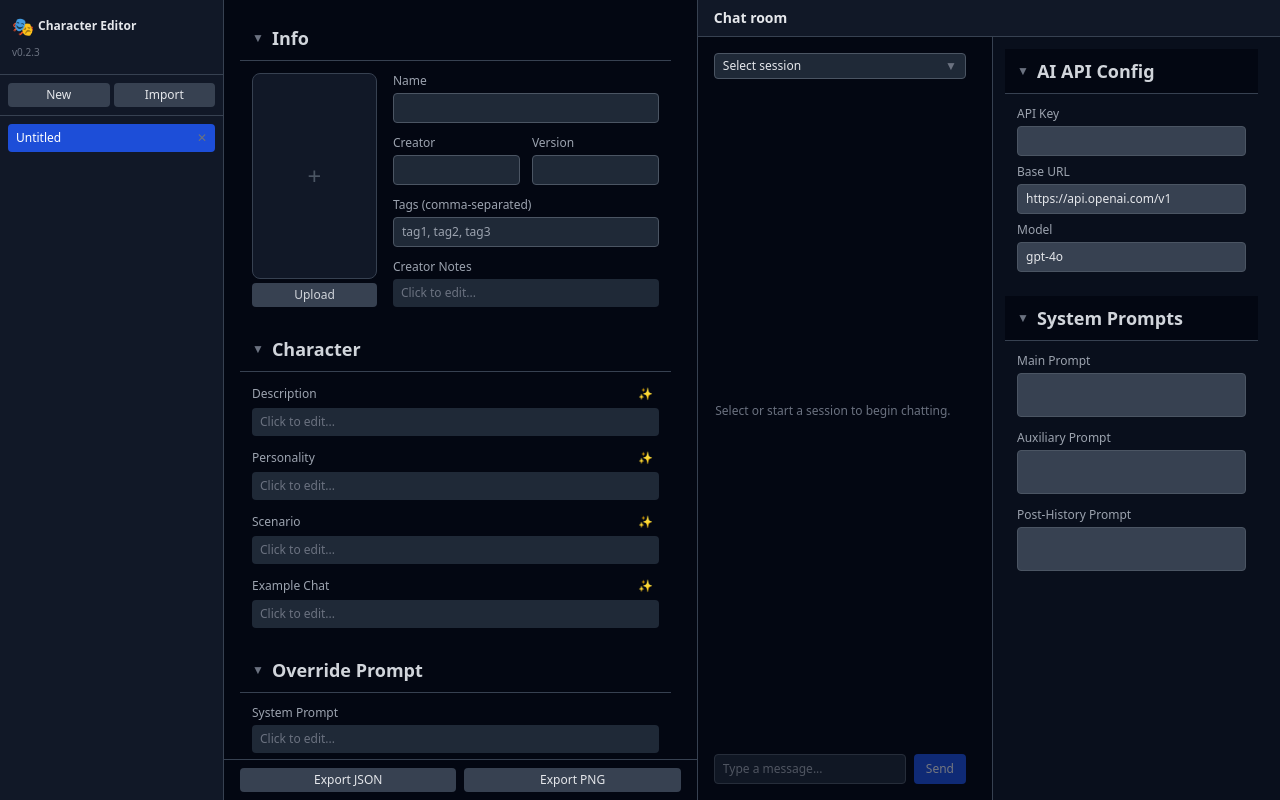
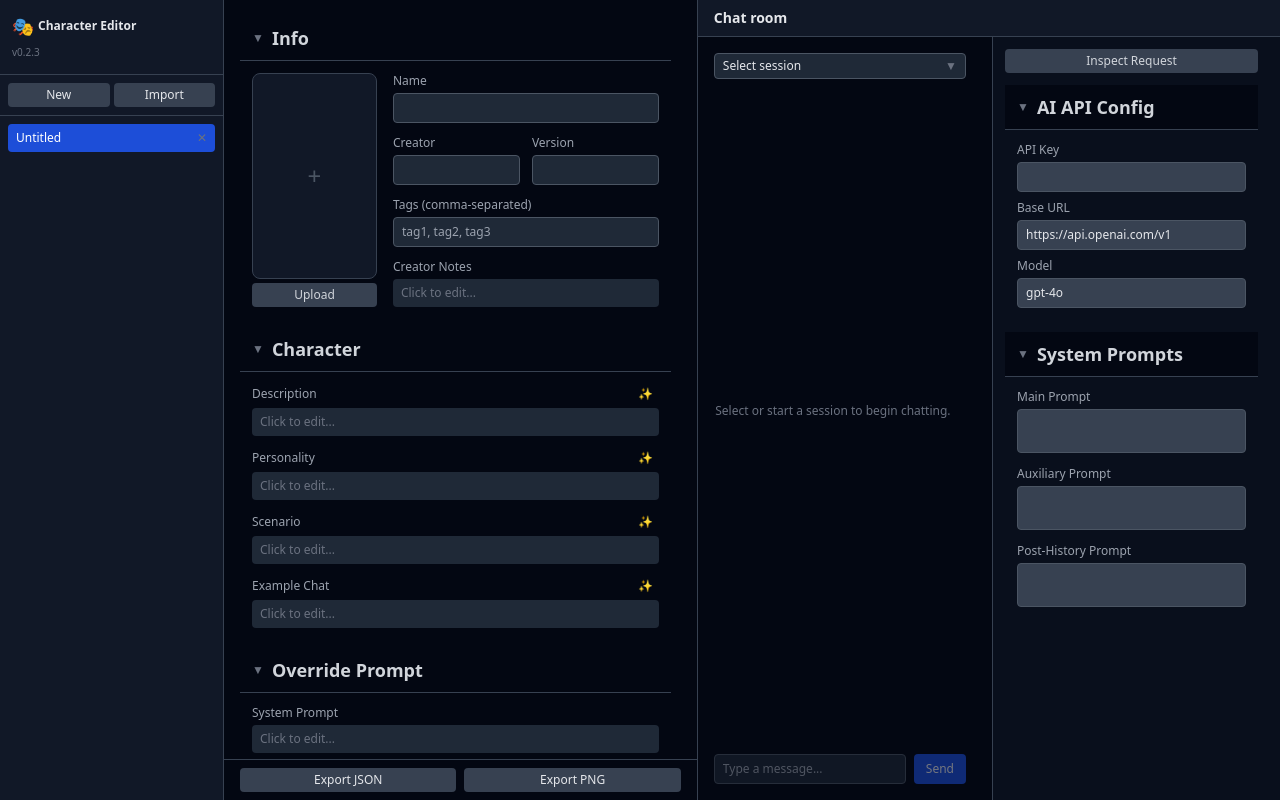
Before and after one commit to fyam1997/character-editor, a Vue app: page / in a window 1280 px wide. Both pictures are taken after a click on the button "New". Built offline with nearby package versions, Linux system fonts and the light colour scheme.

Commit message:
feat: add Inspect Request debug toggle to show API payload

```diff
--- a/src/components/GenerateDialog.vue
+++ b/src/components/GenerateDialog.vue
@@ -203,6 +203,14 @@ async function handleGenerate() {
     store.systemPrompts,
   )
 
+  if (store.inspectRequest) {
+    const body = JSON.stringify({ model: store.apiConfig.model, messages, stream: true }, null, 2)
+    resultText.value = body
+    generating.value = false
+    done.value = true
+    return
+  }
+
   try {
     const gen = streamChat(
       store.apiConfig.baseUrl,
--- a/src/components/SystemConfig.vue
+++ b/src/components/SystemConfig.vue
@@ -20,6 +20,13 @@ const vAutoResize = {
 
 <template>
   <div class="space-y-3">
+    <div class="flex items-center gap-2">
+      <button
+        class="flex-1 px-2 py-1 text-xs rounded"
+        :class="store.inspectRequest ? 'bg-yellow-700 hover:bg-yellow-600 text-yellow-100' : 'bg-gray-700 hover:bg-gray-600 text-gray-300'"
+        @click="store.inspectRequest = !store.inspectRequest"
+      >Inspect Request</button>
+    </div>
     <CollapsibleSection title="AI API Config" :defaultOpen="true">
       <div class="space-y-2">
         <div>
--- a/src/stores/editor.ts
+++ b/src/stores/editor.ts
@@ -47,6 +47,11 @@ export const useEditorStore = defineStore('editor', () => {
   watch(systemPrompts, (v) => {
     localStorage.setItem('systemPrompts', JSON.stringify(v))
   }, { deep: true })
+
+  const inspectRequest = ref(localStorage.getItem('inspectRequest') === 'true')
+  watch(inspectRequest, (v) => {
+    localStorage.setItem('inspectRequest', String(v))
+  })
 
   const isActive = computed(() => activeCardId.value !== null)
 
@@ -227,6 +232,7 @@ export const useEditorStore = defineStore('editor', () => {
     pngBlob,
     apiConfig,
     systemPrompts,
+    inspectRequest,
     isActive,
     sessions,
     activeSessionId,
```
